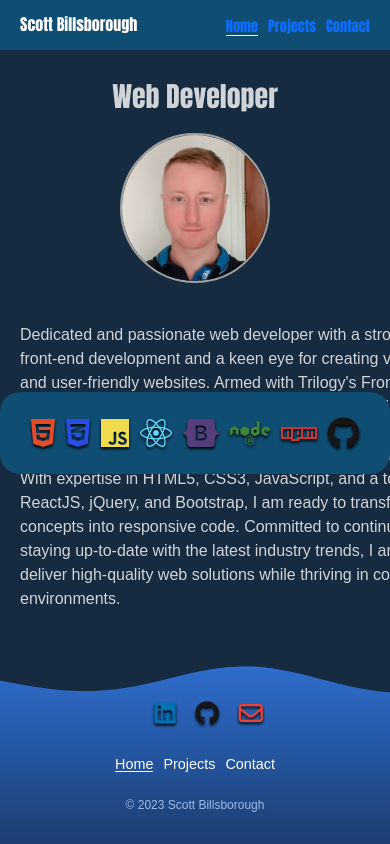
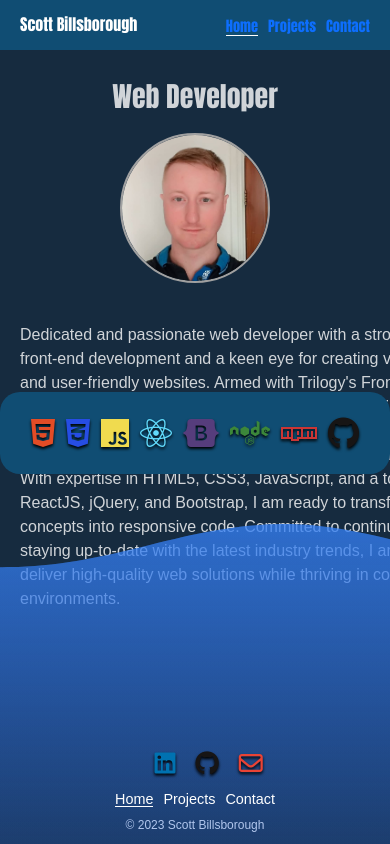
Before and after one commit to sbillsborough/react-portfolio, a React (Create React App) app in the folder react-portfolio/: page /#/ in a window 390 px wide. Shown: the top 844 px of the page. Built offline with nearby package versions, Linux system fonts and the light colour scheme; a web font is replaced by a local one.

Commit message:
adjusted the footer height. Lowered section padding-bottom and reduced the gap so the footer content fits inside of the footer now on screens up to 490px wide

```diff
--- a/react-portfolio/src/index.css
+++ b/react-portfolio/src/index.css
@@ -529,7 +529,12 @@ section {
   }
 
   footer {
-    height: 125px;
+    height: 225px;
+  }
+
+  section {
+    padding-bottom: 10px;
+    gap: 5px;
   }
 }
 
```
